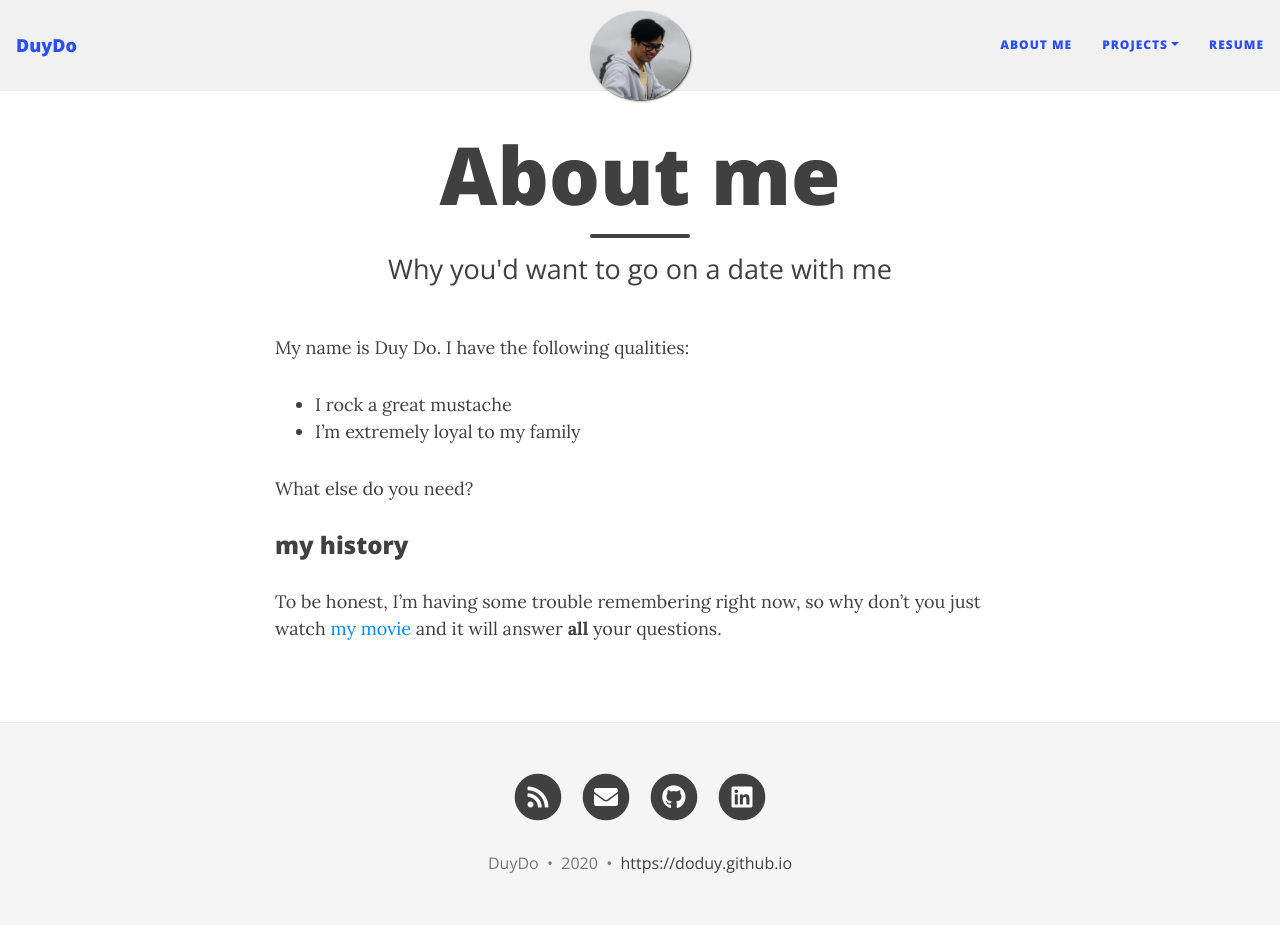
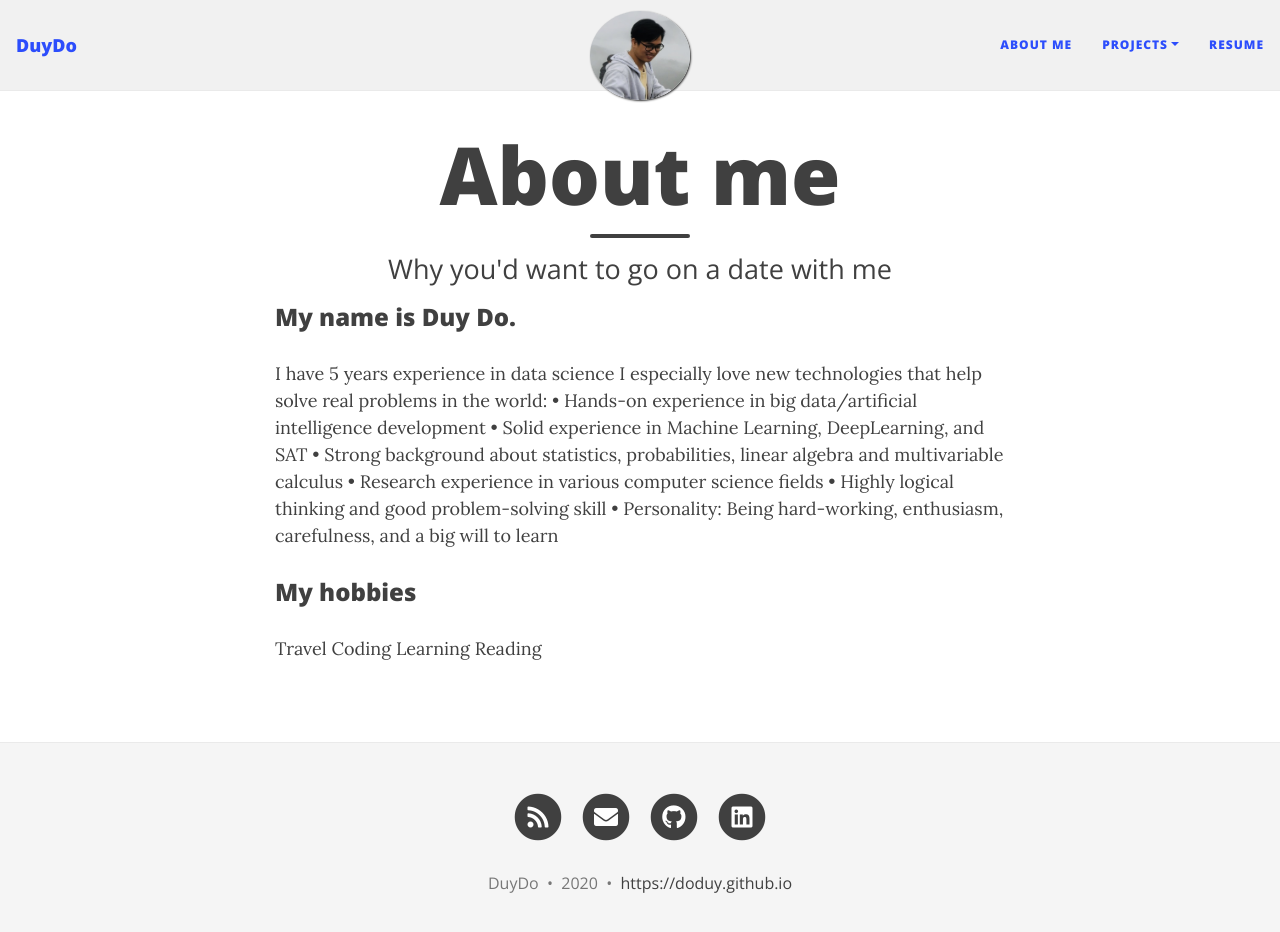
Before and after one commit to DoDuy/doduy.github.io, a Jekyll site: the page built from aboutme.md, in a window 1280 px wide and 945 px high. Shown: the top 932 px of the window. Built offline with Jekyll 4.4.1, drawn with Linux system fonts in a browser that asks for light colours; nearby versions of some CDN libraries.

Commit message:
Update aboutme.md

```diff
--- a/aboutme.md
+++ b/aboutme.md
@@ -4,13 +4,18 @@
 subtitle: Why you'd want to go on a date with me
 ---
 
-My name is Duy Do. I have the following qualities:
+### My name is Duy Do.
+I have 5 years experience in data science
+I especially love new technologies that help solve real problems in the world:
+• Hands-on experience in big data/artificial intelligence development
+• Solid experience in Machine Learning, DeepLearning, and SAT
+• Strong background about statistics, probabilities, linear algebra and multivariable calculus
+• Research experience in various computer science fields
+• Highly logical thinking and good problem-solving skill
+• Personality: Being hard-working, enthusiasm, carefulness, and a big will to learn
 
-- I rock a great mustache
-- I'm extremely loyal to my family
-
-What else do you need?
-
-### my history
-
-To be honest, I'm having some trouble remembering right now, so why don't you just watch [my movie](https://en.wikipedia.org/wiki/The_Princess_Bride_%28film%29) and it will answer **all** your questions.
+### My hobbies
+Travel
+Coding
+Learning
+Reading
```
